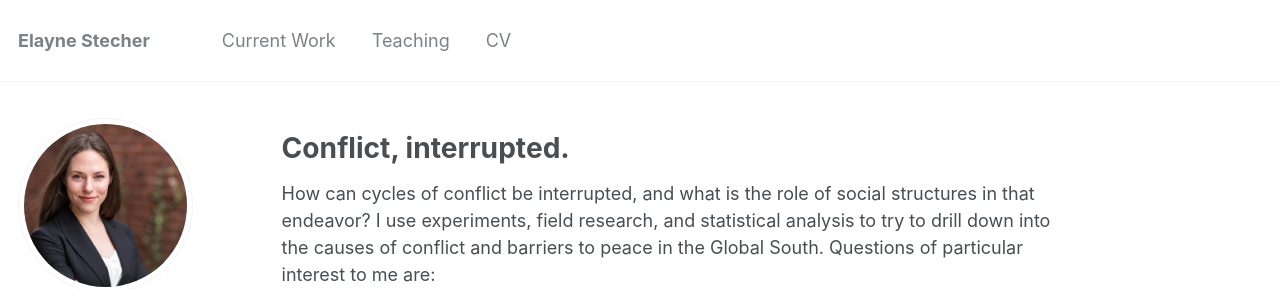
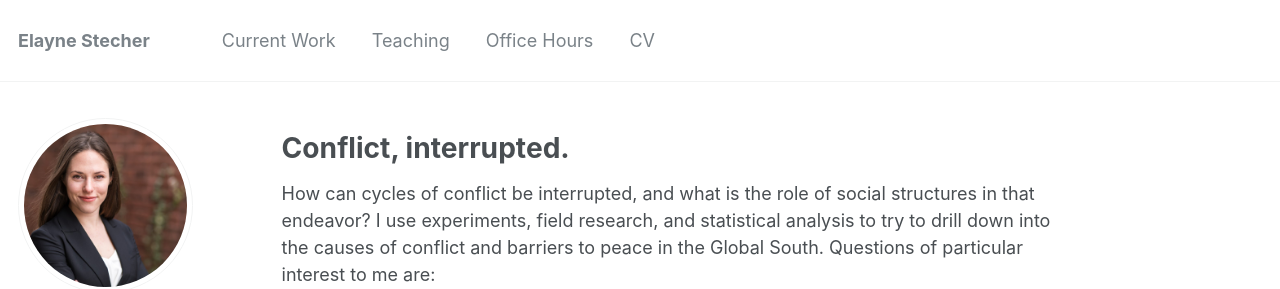
Before and after one commit to estech01/estech01.github.io, a Jekyll site: the page built from _pages/about.md, in a window 1280 px wide and 1179 px high. Shown: the top 289 px of the window. Built offline with Jekyll 4.4.1, drawn with Linux system fonts in a browser that asks for light colours.

Commit message:
Update navigation.yml

```diff
--- a/_data/navigation.yml
+++ b/_data/navigation.yml
@@ -9,8 +9,8 @@ main:
   - title: "Teaching"
     url: /teaching/
 
-  #- title: "Portfolio"
-  #  url: /portfolio/
+  - title: "Office Hours"
+    url: /oh/
 
  # - title: "Blog Posts"
  #   url: /year-archive/
```
